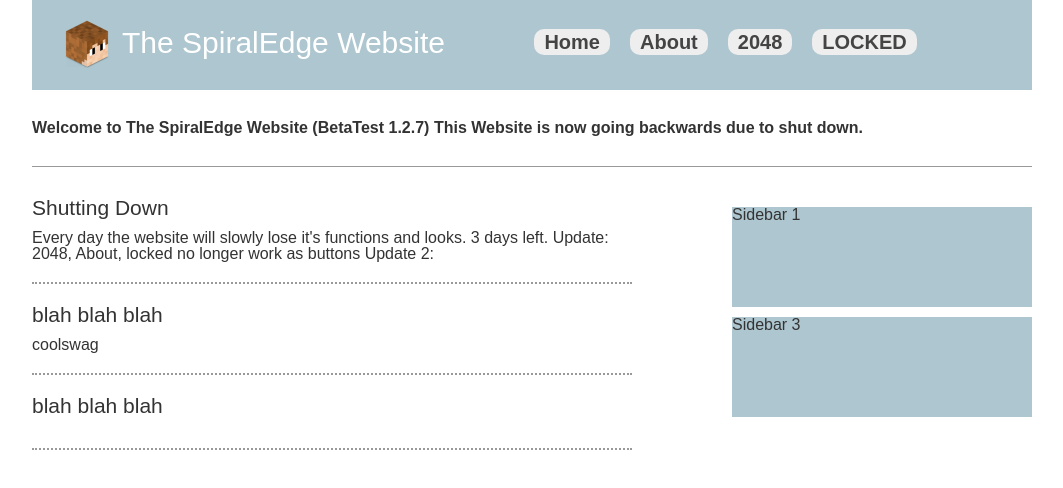
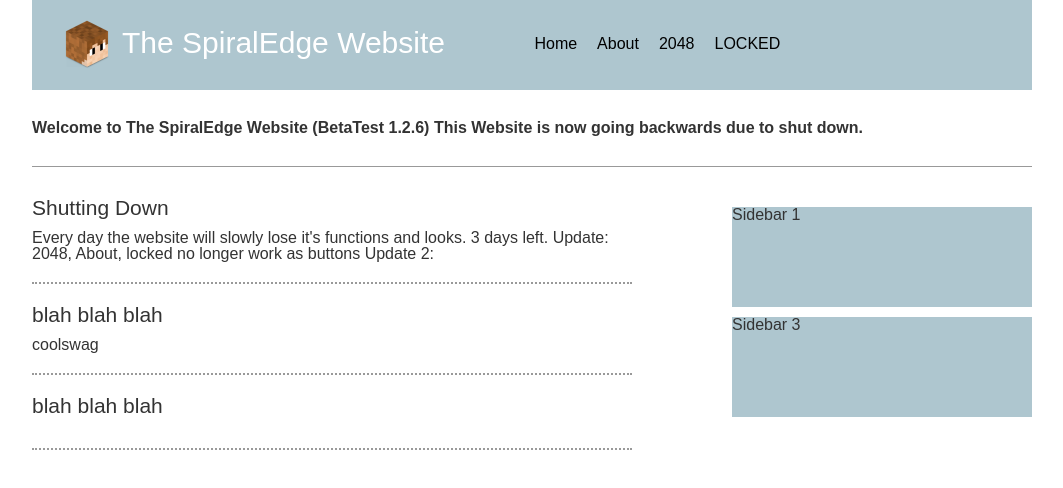
Before and after one commit to duckruto/duckruto.github.io, a plain HTML site: page index.html in a window 1280 px wide. Shown: the whole page, without its empty margins (108-1171 px from the left). Drawn offline with Linux system fonts and the light colour scheme.

Commit message:
Update index.html

```diff
--- a/index.html
+++ b/index.html
@@ -13,15 +13,15 @@
 		<div id="logo"><img src="/logo.png">The&nbsp;SpiralEdge&nbsp;Website</div>
 		<nav>
 			<ul>
-				<li><a href="/">Home
-				<li><a href="/about.html">About</a>
-				<li><a href="/game.html">2048</a>
-				<li><a href="https://www.apple.com">LOCKED</a>
+				<li>Home
+				<li>About
+				<li>2048
+				<li>LOCKED
 			</ul>
 		</nav>
 	</header>
 	<section>
-		<strong>Welcome to The SpiralEdge Website (BetaTest 1.2.7) This Website is now going backwards due to shut down.</strong>
+		<strong>Welcome to The SpiralEdge Website (BetaTest 1.2.6) This Website is now going backwards due to shut down.</strong>
 	</section>
 	<section id="pageContent">
 		<main role="main">
```
